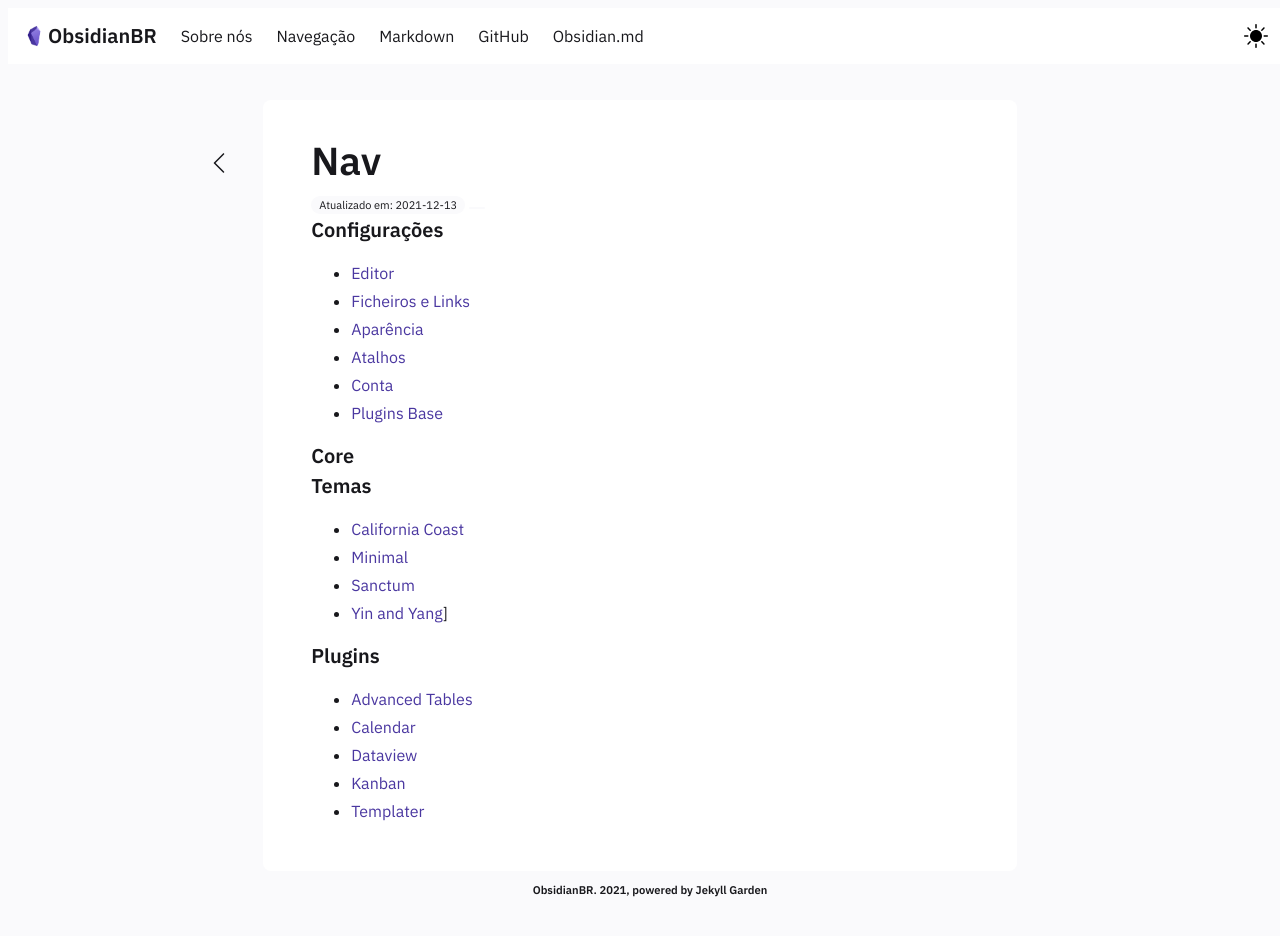
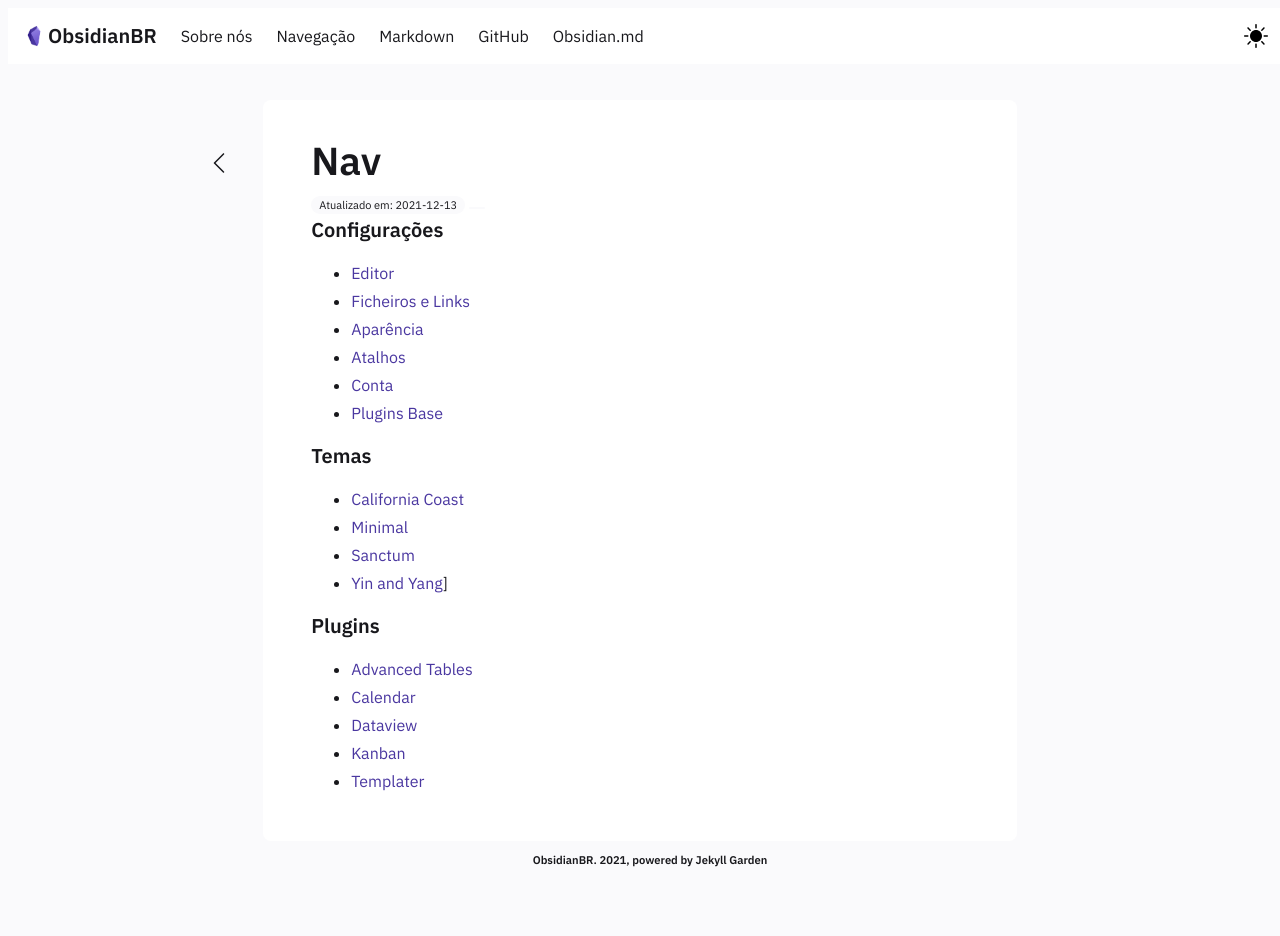
Before and after one commit to obsidianbr/obsidianbr.github.io, a Jekyll site: the page built from _notes/Public/Nav.md, in a window 1280 px wide and 966 px high. Shown: the top 936 px of the window. Built offline with Jekyll 4.4.1, drawn with Linux system fonts in a browser that asks for light colours.

Commit message:
Update Nav.md

```diff
--- a/_notes/Public/Nav.md
+++ b/_notes/Public/Nav.md
@@ -13,9 +13,6 @@ tags:
 - [[Conta]]
 - [[Plugins Base]]
 
-#### Core
-
-
 #### Temas
 - [[California Coast]]
 - [[Minimal]]
```
